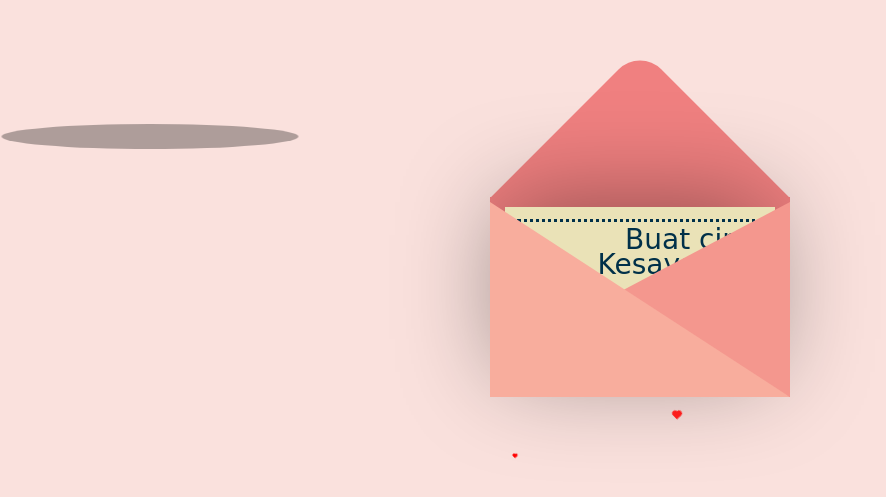
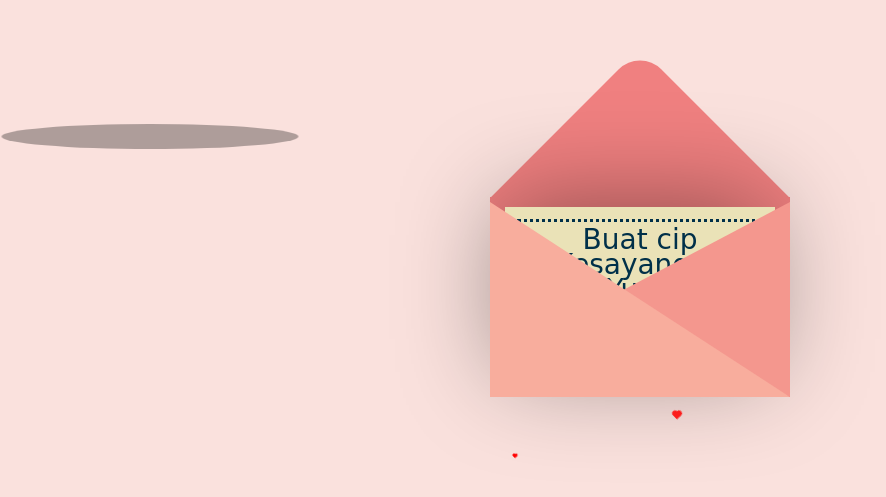
Before and after one commit to Ryuuzenvs/loveLetterVal, a plain HTML site: page index.html in a window 1280 px wide. Shown: the part 141-638 px from the top of the page, without its empty margins (0-886 px from the left). Drawn offline with nearby package versions, Linux system fonts and the light colour scheme.

Commit message:
Update love letter.css

```diff
--- a/love letter.css
+++ b/love letter.css
@@ -76,6 +76,8 @@ body {
   top: 20px;
   left: 85px;
   color: #003049;
+  right: 19px;
+  left: 19px;
 }
 
 .heart {
```
